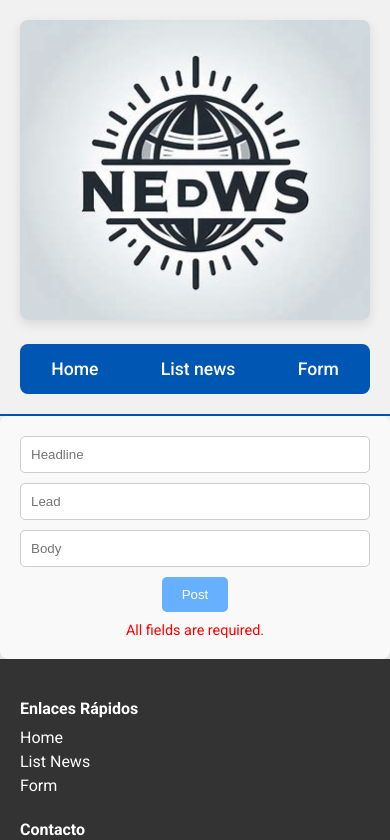
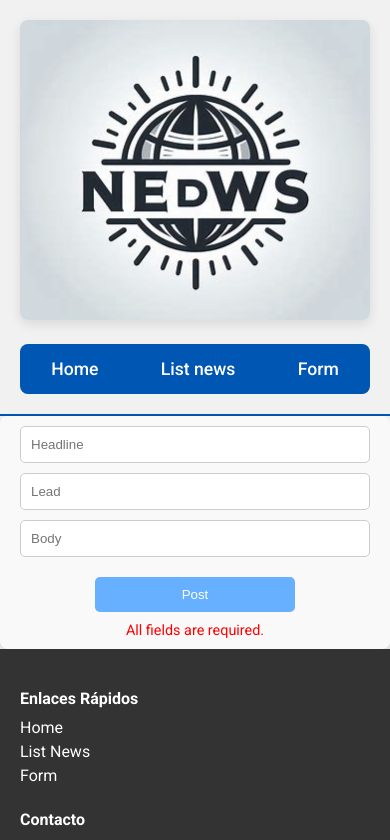
Before and after one commit to AgustinErimbaue/news-app, a React (Vite) app: page /Form in a window 390 px wide. Shown: the top 840 px of the page. Built offline with nearby package versions, Linux system fonts and the light colour scheme.

Commit message:
se hace responsive el formulario

```diff
--- a/src/components/Form/Form.scss
+++ b/src/components/Form/Form.scss
@@ -1,5 +1,3 @@
-
-
 $form-background-color: #f9f9f9;
 $input-border-color: #ccc;
 $input-focus-border-color: #007bff;
@@ -19,7 +17,7 @@ form {
   box-shadow: 0 4px 8px rgba(0, 0, 0, 0.1);
 
   input[type="text"] {
-    width: 100%;
+    width: calc(100% - 20px);
     padding: 10px;
     margin-bottom: 10px;
     border: 1px solid $input-border-color;
@@ -40,7 +38,10 @@ form {
   }
 
   button {
+    width: 100%;
+    max-width: 200px;
     padding: 10px 20px;
+    margin-top: 10px;
     background-color: $button-background-color;
     color: $button-text-color;
     border: none;
@@ -58,3 +59,13 @@ form {
     }
   }
 }
+
+@media screen and (max-width: 500px) {
+  form {
+    padding: 10px;
+  }
+
+  input[type="text"] {
+    width: calc(100% - 20px);
+  }
+}
```
